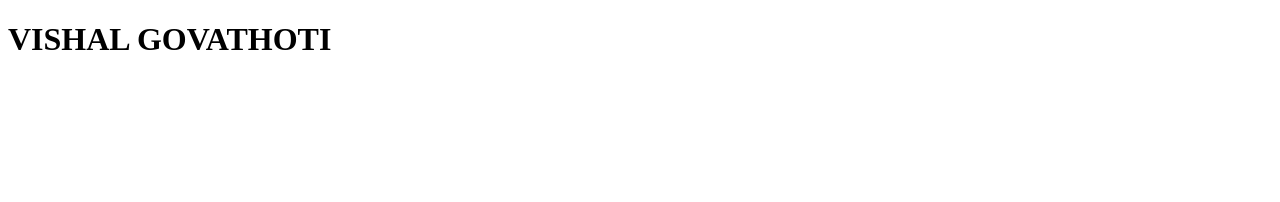
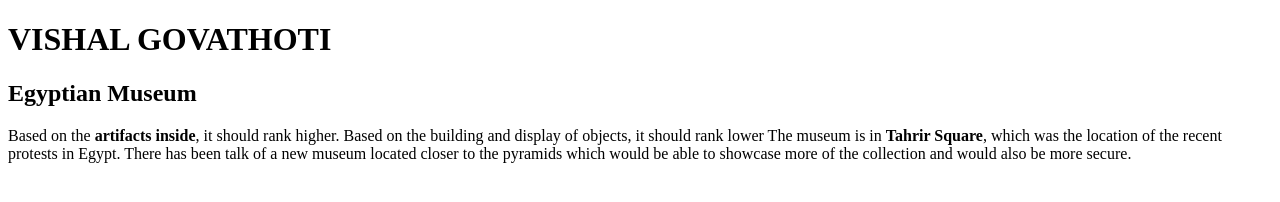
Before and after one commit to 44-563-Web-Apps-F22/44563-webapps-assignment-3-VishalGovathoti, a plain HTML site: page index.html in a window 1280 px wide. Drawn offline with Linux system fonts and the light colour scheme.

Commit message:
added paragraph

```diff
--- a/index.html
+++ b/index.html
@@ -5,6 +5,10 @@
 </head>
 <body>
 <h1>VISHAL GOVATHOTI</h1>
+<h2>Egyptian Museum</h2>
+<p>Based on the <b>artifacts inside</b>, it should rank higher. Based on the building and display of objects, it should rank lower
+    The museum is in <b>Tahrir Square</b>, which was the location of the recent protests in Egypt. There has been talk of a new museum located closer to the pyramids which would be able to showcase more of the collection and would also be more secure.
+</p>
 
 </body>
 </html>
```
